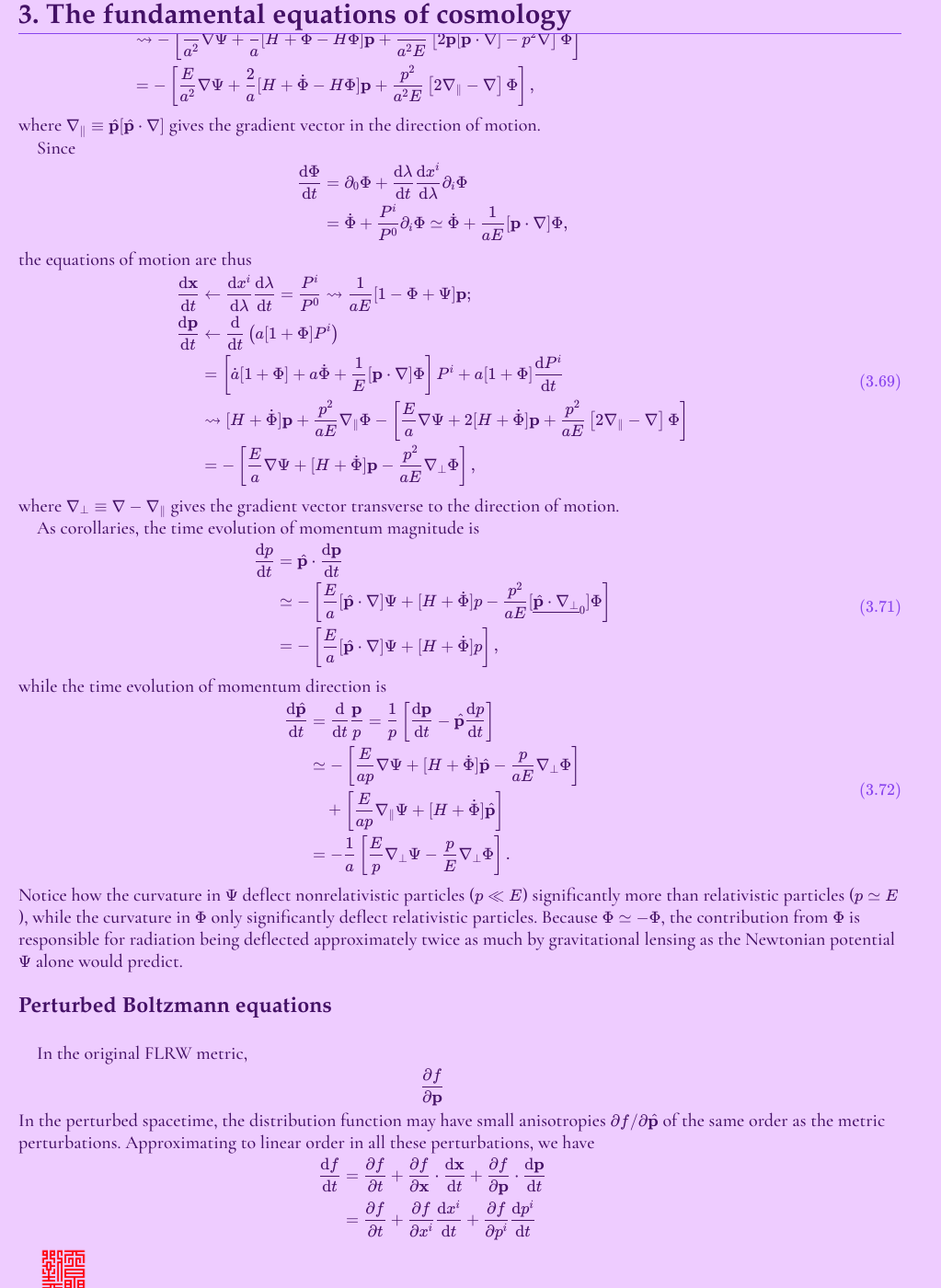
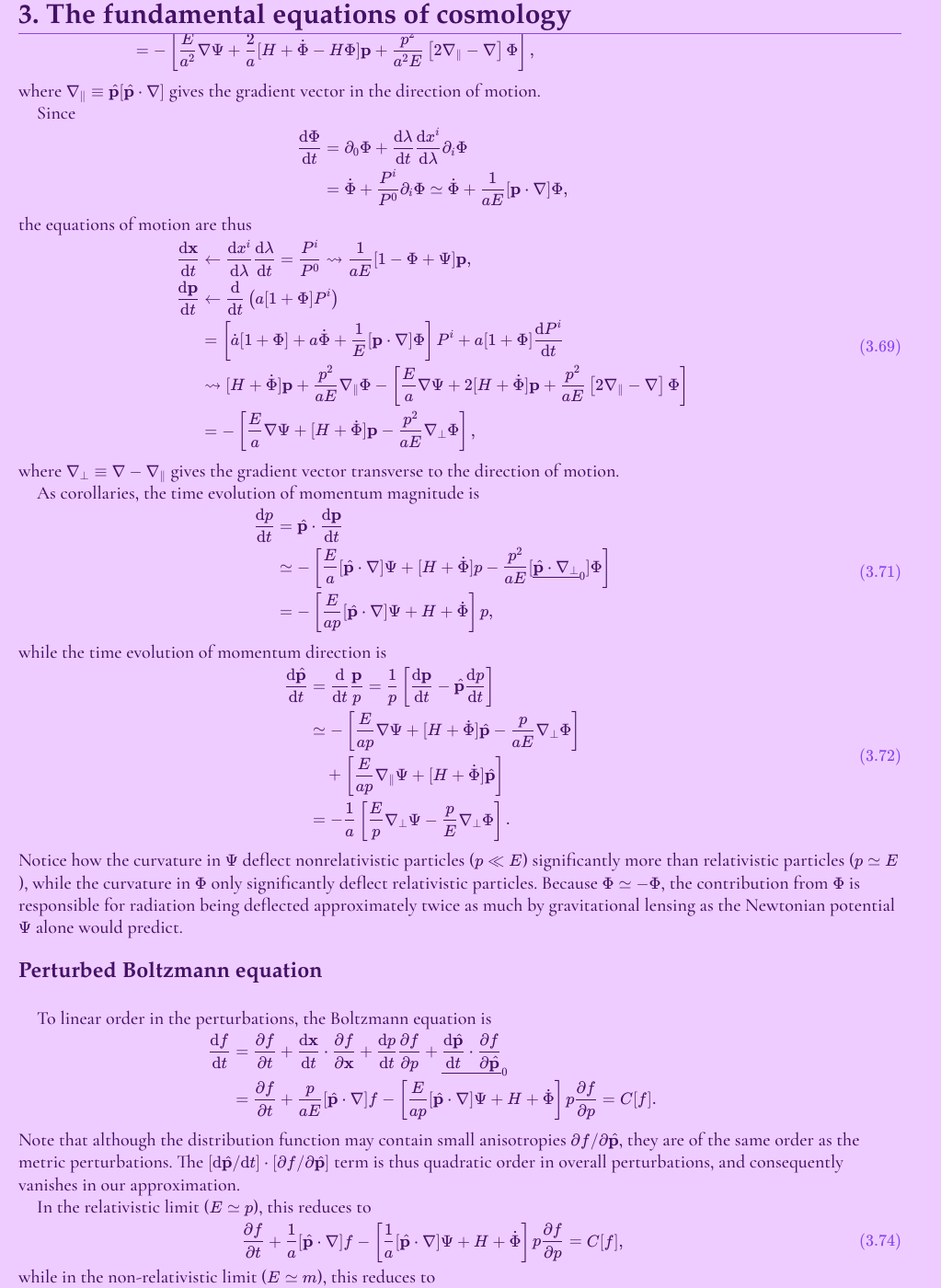
Before and after one commit to xingyzt/notes, a Jekyll site: the page built from modern-cosmology/3.md, in a window 1280 px wide and 1400 px high, scrolled down 7667 px. Shown: the whole window at 92% size, without its empty margins (0-1023 px from the left). Built offline with Jekyll 4.4.1, drawn with Linux system fonts in a browser that asks for light colours; our own code applies the rules of GitHub Pages for plain Markdown files; some of the changed text lies outside the part shown.

Commit message:
Finish ch 3

```diff
--- a/modern-cosmology/3.md
+++ b/modern-cosmology/3.md
@@ -596,7 +595,7 @@ the equations of motion are thus
 \f{\d\vec x}{\d t}
 &\leftarrow \f{\d x^i}{\d\lambda} \f{\d \lambda}{\d t}
 = \f{P^i}{P^0}
-\rightsquigarrow \f1{aE} [1 - \Phi + \Psi] \vec p;
+\rightsquigarrow \f1{aE} [1 - \Phi + \Psi] \vec p,
 \\\
 \f{\d \vec p}{\d t}
 &\leftarrow \f{\d }{\d t}\prn{ a[1+\Phi]P^i } \\\
@@ -629,9 +628,9 @@ As corollaries, the time evolution of momentum magnitude is
 }
 \\\
 &= - \brk{
-    \f Ea [\uvec p\cdot\nabla]\Psi
-    + [H + \dot\Phi]p
-    },
+    \f E{ap} [\uvec p\cdot\nabla]\Psi
+    + H + \dot\Phi
+    }p,
 \tag{3.71}
 \end{aligned}\\]
 while the time evolution of momentum direction is
@@ -661,22 +660,42 @@ Because $\Phi \simeq -\Phi$,
 the contribution from $\Phi$ is responsible for radiation being deflected approximately twice
 as much by gravitational lensing as the Newtonian potential $\Psi$ alone would predict.
 
-### Perturbed Boltzmann equations
+### Perturbed Boltzmann equation
 
-In the original FLRW metric,
-\\[
-\f{\p f}{\p\vec p}
-\\]
-In the perturbed spacetime,
-the distribution function may have small anisotropies $\p f / \p\uvec p$
-of the same order as the metric perturbations.
-Approximating to linear order in all these perturbations, we have
+To linear order in the perturbations, the Boltzmann equation is
 \\[\begin{aligned}
 \f{\d f}{\d t}
-&= \f{\p f}{\p t} + \f{\p f}{\p\vec x} \cdot \f{\d\vec x}{\d t} + \f{\p f}{\p\vec p} \cdot \f{\d\vec p}{\d t}
+&= \f{\p f}{\p t}
+    + \f{\d\vec x}{\d t} \cdot \f{\p f}{\p\vec x}
+    + \f{\d p}{\d t} \f{\p f}{\p p}
+    + \zero{\f{\d\uvec p}{\d t} \cdot \f{\p f}{\p\uvec p}}
 \\\
-&= \f{\p f}{\p t} + \f{\p f}{\p x^i} \f{\d x^i}{\d t} + \f{\p f}{\p p^i} \f{\d p^i}{\d t}
+&= \f{\p f}{\p t}
+    + \f{p}{aE} [\uvec p\cdot\nabla]f
+    - \brk{ \f E{ap} [\uvec p\cdot\nabla]\Psi + H + \dot\Phi }p \f{\p f}{\p p}
+= C[f].
 \end{aligned}\\]
+Note that although the distribution function may contain small anisotropies $\p f / \p\uvec p$,
+they are of the same order as the metric perturbations.
+The $[\d\uvec p/\d t]\cdot[\p f/\p\uvec p]$ term is thus quadratic order in overall perturbations,
+and consequently vanishes in our approximation.
+
+In the relativistic limit ($E\simeq p$), this reduces to
+\\[
+\f{\p f}{\p t}
+    + \f1a [\uvec p\cdot\nabla]f
+    - \brk{ \f 1a [\uvec p\cdot\nabla]\Psi + H + \dot\Phi } p \f{\p f}{\p p}
+    = C[f],
+    \tag{3.74}
+\\]
+while in the non-relativistic limit ($E \simeq m$), this reduces to
+\\[
+\f{\p f}{\p t}
+    + \f p{am} [\uvec p\cdot\nabla]f
+    - \brk{ \f m{ap} [\uvec p\cdot\nabla]\Psi + H + \dot\Phi } p \f{\p f}{\p p}
+    = C[f].
+    \tag{3.76}
+\\]
 
 </section>
 
```
Also changed, not shown: other parts of modern-cosmology/3.md (+1 -2 lines), 4 other files.
